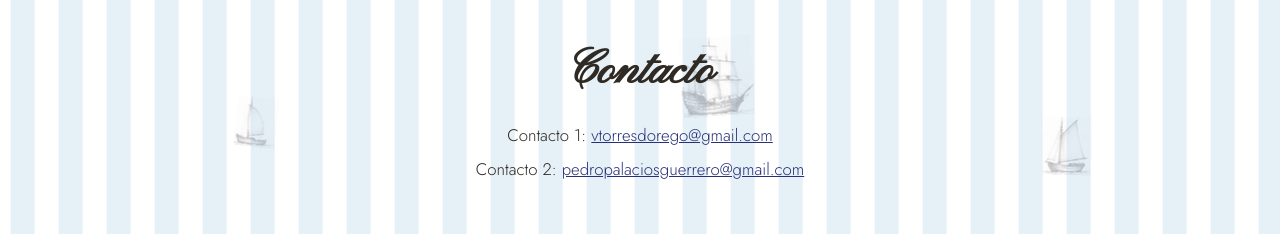
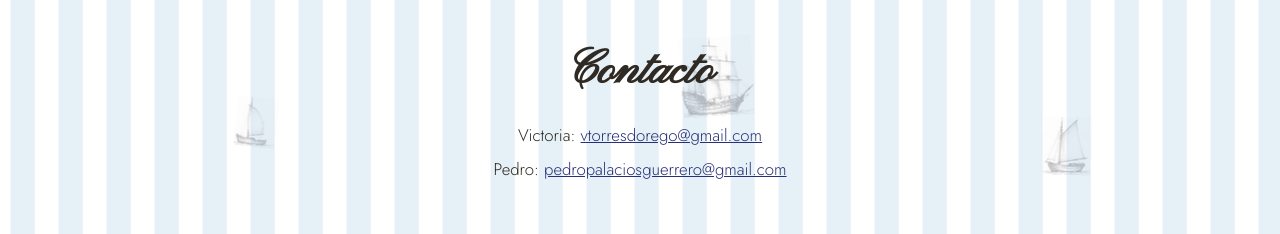
Before and after one commit to plazosherre-a11y/bpv, a plain HTML site: page index.html in a window 1280 px wide. Shown: the part 3000-3234 px from the top of the page. Drawn offline with Linux system fonts and the light colour scheme.

Commit message:
Update index.html

```diff
--- a/index.html
+++ b/index.html
@@ -84,8 +84,8 @@
     </section>
 <section class="section" id="sec5"><h2>Preguntas</h2><div class="faq"><details><summary>¿Dónde aparco?</summary><p>Habrá parking habilitado.</p></details><details><summary>¿Hay transporte entre los lugares?</summary><p>Sí, habrá autobuses.</p></details><details><summary>¿Puedo llevar niños?</summary><p>¡Por supuesto!</p></details></div></section>
 <section class="section" id="sec6"><h2>Contacto</h2>
-      <p class="contact-line">Contacto 1: <a href="mailto:vtorresdorego@gmail.com">vtorresdorego@gmail.com</a></p>
-      <p class="contact-line">Contacto 2: <a href="mailto:pedropalaciosguerrero@gmail.com">pedropalaciosguerrero@gmail.com</a></p></section>
+      <p class="contact-line">Victoria: <a href="mailto:vtorresdorego@gmail.com">vtorresdorego@gmail.com</a></p>
+      <p class="contact-line">Pedro: <a href="mailto:pedropalaciosguerrero@gmail.com">pedropalaciosguerrero@gmail.com</a></p></section>
 <section class="section section-alt" id="rsvp"><h2>Confirma tu asistencia</h2>
       <p class="lead">Nos hace mucha ilusión celebrar este día contigo. Confírmanos tu asistencia cuanto antes.</p>
       <iframe class="form-embed" src="https://docs.google.com/forms/d/e/1FAIpQLScOudif9hrtqNxII0OQYhGFpOWDW09re_7pNz5BJBKnFUXWIw/viewform?usp=publish-editor&amp;embedded=true" loading="lazy" title="Formulario de asistencia">Cargando…</iframe>
```
